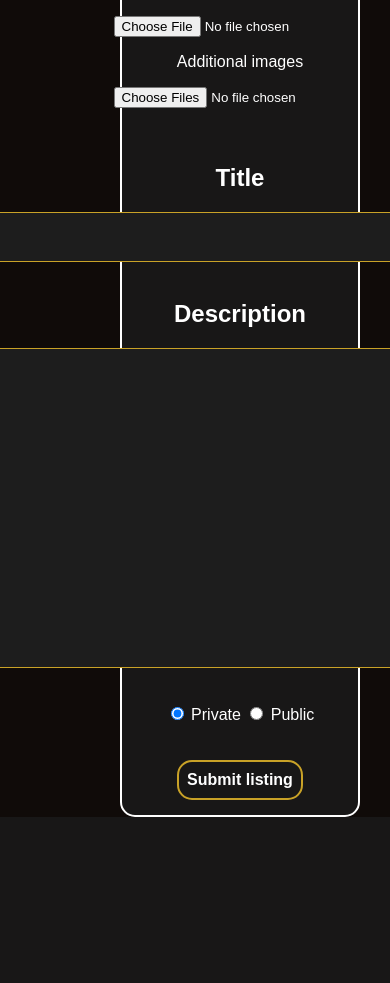
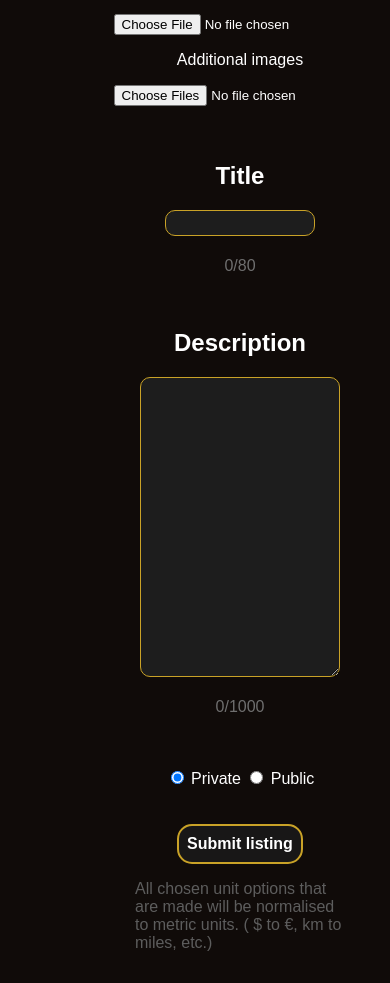
Before and after one commit to dragos-vs07/AutobAI, a Flask app: page /mklistp in a window 390 px wide; the page is wider, and only the part inside the window is pictured. Shown: the part 2200-3183 px from the top of that part. Before the commit the page ends 3017 px from the top of that part, so only its background shows below. Run offline with Flask 3, Linux system fonts and the light colour scheme; the visitor is signed in with stand-in values (Sample User, id 1); data that the repository does not hold is empty.

Commit message:
finished backend part of the listing edit, worked on frontend reponsive design on listing edit page and make listing page

```diff
--- a/app.py
+++ b/app.py
@@ -364,7 +364,7 @@ def make_listing():
 def confirm_edit(listing_id):
 
      # SECURITY CHECK
-     listing = Listing.query.filter_by(listing_id=listing_id).first()
+     listing = Listing.query.filter_by(id=listing_id).first()
 
      if not session.get("user_id") or not listing:
            return redirect(url_for("load_home"))
@@ -392,7 +392,7 @@ def confirm_edit(listing_id):
                if not data and not Listing.__table__.columns[i].nullable :
                     print("here",data)
                     flash(f"must input required fields{Listing.__table__.columns[i]}")
-                    return(redirect(url_for("load_edit_listing_page")))
+                    return redirect(url_for("load_edit_listing_page", listing_id=listing_id))
 
                elif not data and Listing.__table__.columns[i].nullable :
                        form_data.append(None)
@@ -402,7 +402,7 @@ def confirm_edit(listing_id):
                             other = request.form.get(f"other_{i}")
                             if not other:
                                  flash(f"must input other {i}")
-                                 return(redirect(url_for("load_edit_listing_page")))
+                                 return redirect(url_for("load_edit_listing_page", listing_id=listing_id))
                             else:
                                    other_option[i] = True
                                    form_data.append(other)
@@ -414,22 +414,22 @@ def confirm_edit(listing_id):
           unit = request.form.get(u)
           if not unit:
                flash("must select a unit for measurable inputs")
-               return redirect(url_for("load_edit_listing_page"))
+               return redirect(url_for("load_edit_listing_page", listing_id=listing_id))
           form_units.append(unit)
 
      currency_convert = normalise_currency(form_data[3], form_units[0])
 
      if not currency_convert:
           flash("Conversion from USD to EUR failed , try manual conversion or use EUR until problem is fixed")
-          return redirect(url_for("load_edit_listing_page"))
+          return redirect(url_for("load_edit_listing_page", listing_id=listing_id))
 
      if len(form_data[2]) > 80:
           flash("Title too long , please shorten the input")
-          return redirect(url_for("load_edit_listing_page"))
+          return redirect(url_for("load_edit_listing_page", listing_id=listing_id))
 
      if form_data[8] and len(form_data[8]) > 1000:
           flash("Description too long, please shorten the input")
-          return redirect(url_for("load_edit_listing_page"))
+          return redirect(url_for("load_edit_listing_page", listing_id=listing_id))
 
      # IMAGES
 
@@ -438,25 +438,103 @@ def confirm_edit(listing_id):
      new_sec_imgs = request.files.getlist("carImages")
      new_cvr_img = request.files.get("coverCarImage")
 
+     deleted_sec_images = []
+     deleted_cvr_image = None
+
      if deleted_cvr_image_id:
           img = ListingImages.query.filter_by(id=deleted_cvr_image_id).first()
           if not img or img.listing_id != listing_id or not img.cover_image:
                flash("Tried to delete inexistent cover image")
-               return redirect(url_for("load_edit_listing_page"))
+               return redirect(url_for("load_edit_listing_page", listing_id=listing_id))
 
           if img and not new_cvr_img:
                flash("Must input a cover image")
-               return redirect(url_for("load_edit_listing_page"))
+               return redirect(url_for("load_edit_listing_page", listing_id=listing_id))
+          deleted_cvr_image = img
+
 
      for img_id in deleted_sec_images_ids:
-           img = ListingImages.query.filter_by(id=img_id).first()
-           if not img or img.listing_id != listing_id:
+          img = ListingImages.query.filter_by(id=img_id).first()
+          if not img or img.listing_id != listing_id:
                flash("Tried to delete inexistent secondary image")
-               return redirect(url_for("load_edit_listing_page"))
+               return redirect(url_for("load_edit_listing_page", listing_id=listing_id))
+          deleted_sec_images.append(img)
 
      if 1 + len(new_sec_imgs) - len(deleted_sec_images_ids) > 11:
            flash("Too many images loaded, max 11 ( 1 cover + 10 secondary )")
-           return redirect(url_for("load_edit_listing_page"))
+           return redirect(url_for("load_edit_listing_page", listing_id=listing_id))
+
+     # SIZE CHECKING FOR INPUT IMAGE FILES
+
+     for image in new_sec_imgs:
+          if image.filename:
+               image.seek(0, os.SEEK_END)
+               size = image.tell()
+               image.seek(0)
+
+               if size > 5 * 1024 * 1024:
+                    flash("Image size too large")
+                    return redirect(url_for("load_edit_listing_page", listing_id=listing_id))
+
+     if deleted_cvr_image:
+          new_cvr_img.seek(0, os.SEEK_END)
+          size = new_cvr_img.tell()
+          new_cvr_img.seek(0)
+          if size > 5 * 1024 * 1024:
+               flash("Image size too large")
+               return redirect(url_for("load_edit_listing_page", listing_id=listing_id))
+
+     if deleted_cvr_image_id:
+          ALLOWED = {".jpg", ".jpeg", ".png", ".webp", ".jfif"}
+
+          filename = secure_filename(new_cvr_img.filename)
+          ext = os.path.splitext(filename)[1].strip().lower()
+
+          print("here:" , ext)
+          if ext not in ALLOWED:
+               flash("Invalid image format")
+               return redirect(url_for("load_edit_listing_page", listing_id=listing_id))
+
+          img_path = f"static/listings_images/{uuid.uuid4()}{ext}"
+          new_cvr_img.save(img_path)
+
+          if os.path.exists(deleted_cvr_image.image_path):
+               os.remove(deleted_cvr_image.image_path)
+
+          deleted_cvr_image.image_path = img_path
+
+     for img in deleted_sec_images:
+          if os.path.exists(img.image_path):
+               os.remove(img.image_path)
+          db.session.delete(img)
+
+     for image in new_sec_imgs:
+          if image.filename:
+               save_listing_image(image,False,listing.id)
+
+     listing.make_id = int(form_data[0]) if form_data[0] and not other_option["make_id"] else None
+     listing.model_id = int(form_data[1]) if form_data[1] and not other_option["model_id"] else None
+     listing.other_make = form_data[0] if other_option["make_id"] else None
+     listing.other_model = form_data[1] if other_option["model_id"] else None
+     listing.title = form_data[2]
+     listing.price = currency_convert
+     listing.configuration = form_data[4]
+     listing.drivetrain = form_data[5]
+     listing.fuel_type = form_data[6]
+     listing.transmission = form_data[7]
+     listing.description = form_data[8]
+     listing.year = int(form_data[9]) if form_data[9] else None
+     listing.mileage = normalise_mileage(form_data[10], form_units[1]) if form_data[10] else None
+     listing.power = normalise_engine_power(form_data[11], form_units[2]) if form_data[11] else None
+     listing.displacement = normalise_displacement(form_data[12], form_units[3]) if form_data[12] else None
+     listing.fuel_efficiency = normalise_fuel_efficiency(form_data[13], form_units[4]) if form_data[13] else None
+     listing.colour = form_data[14]
+     listing.body_style = form_data[15]
+     listing.status = form_data[16]
+
+     db.session.commit()
+     flash("Listing edited successfully")
+     return redirect(url_for("load_edit_listing_page",listing_id=listing.id))
 
 if __name__ == "__main__":
         app.run()
--- a/static/CSS/make_listing_page.css
+++ b/static/CSS/make_listing_page.css
@@ -46,7 +46,8 @@ body{
     background-color: rgb(24, 23, 23);
 }
 #title_box{
-    width: 30rem;
+    font-size: 1rem;
+    width: 400px;
 }
 #descp_box{
     width: 50rem;
@@ -62,10 +63,21 @@ body{
     flex-direction: row;
     gap: 5px;
 }
+#descp_box{
+    width: 500px;
+    height: 300px;
+
+}
 @media(max-width: 830px)
 {
     .content{
         margin-left: 60px;
+    }
+    #descp_box{
+        width: 400px;
+    }
+    #title_box{
+        width: 300px;
     }
 }
 @media(max-width: 760px)
@@ -73,4 +85,44 @@ body{
     .content{
     margin-left: 90px;
     }
+    #descp_box{
+        width: 300px;
+    }
+    #title_box{
+        font-size: 0.7rem;
+        width: 200px;
+    }
+    #title_area{
+        display: flex;
+        flex-direction: column;
+        align-items: center;
+    }
+    #description_area{
+        display: flex;
+        flex-direction: column;
+        align-items: center;
+    }
 }
+@media(max-width: 530px)
+{
+    #descp_box{
+        width: 250px;
+    }
+    #title_box{
+        width: 150px;
+    }
+}
+@media(max-width: 470px)
+{
+    .listing_form{
+        border-style: none;
+        background-color: transparent;
+    }
+}
+@media(max-width: 390px)
+{
+    #descp_box{
+        width: 200px;
+    }
+
+}
--- a/static/CSS/my_listings_page.css
+++ b/static/CSS/my_listings_page.css
@@ -32,7 +32,7 @@ body{
     gap: 10px;
 }
 .image{
-    width: 17vw;
+    width: 25vw;
     height: 17vw;
 }
 @media(max-width:830px){
--- a/templates/make_listing_page.html
+++ b/templates/make_listing_page.html
@@ -251,7 +251,7 @@
 
                         <div id ="description_area">
 
-                        <input type = "text" class ="input_box" id = "descp_box" name = "description" maxlength = "1000">
+                        <textarea class ="input_box" id = "descp_box" name = "description" maxlength = "1000"></textarea>
                         <p id = "char_counter_d" style = "color:rgb(111, 111, 111)">0/1000</p>
 
                         </div>
@@ -277,6 +277,10 @@
                 {% endfor %}
 
                 <button type="submit" class ="btn">Submit listing</button>
+
+                <p style="color: rgb(93, 93, 93);">All chosen unit options that are made will be normalised
+                    to metric units. ( $ to €, km to miles, etc.)
+                </p>
         </form>
 
 
```
Also changed, not shown: static/CSS/edit_listing_page.css (+41 -6 lines), static/JavaScript/edit_listing_page.js (+5 -5 lines), templates/edit_listing_page.html (+6 -1 lines), static/listings_images/2df1d21a-a5b2-465d-abd4-c9096175cdfa.webp (deleted), static/listings_images/c8e75b2d-4b18-4bbc-a4fc-6c336186addc.webp (deleted), static/listings_images/f8ecf38e-2d72-4258-8912-6e3219c51317.jpg (added), static/listings_images/fe34545a-82b2-40ea-9e16-e0eb8889e169.jpg (added).
